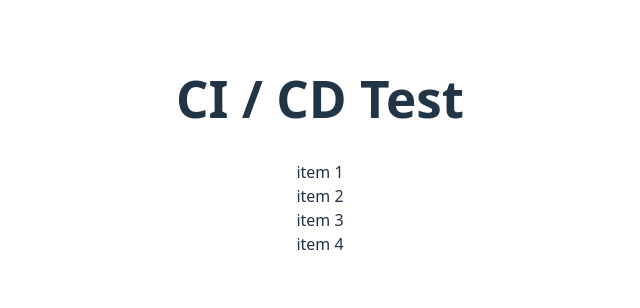
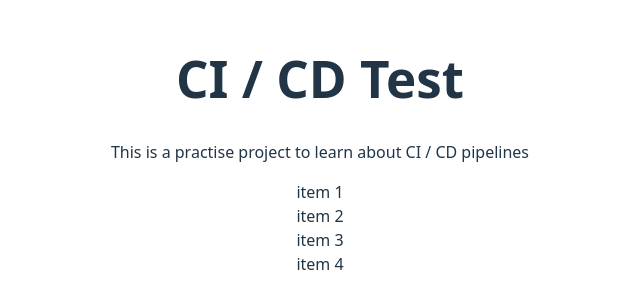
Before and after one commit to MichaelJSwain/ci-cd-test, a React (Vite) app: page / in a window 1280 px wide. Shown: the part 254-562 px from the top of the page, without its empty margins (320-960 px from the left). Built offline with nearby package versions, Linux system fonts and the light colour scheme.

Commit message:
add paragraph

```diff
--- a/src/App.jsx
+++ b/src/App.jsx
@@ -13,6 +13,7 @@ function App() {
   return (
     <div>
       <h1>CI / CD Test</h1>
+      <p>This is a practise project to learn about CI / CD pipelines</p>
 
       {listItems.map(item => {
         return <div key={item.id}>{item.name}</div>
```
